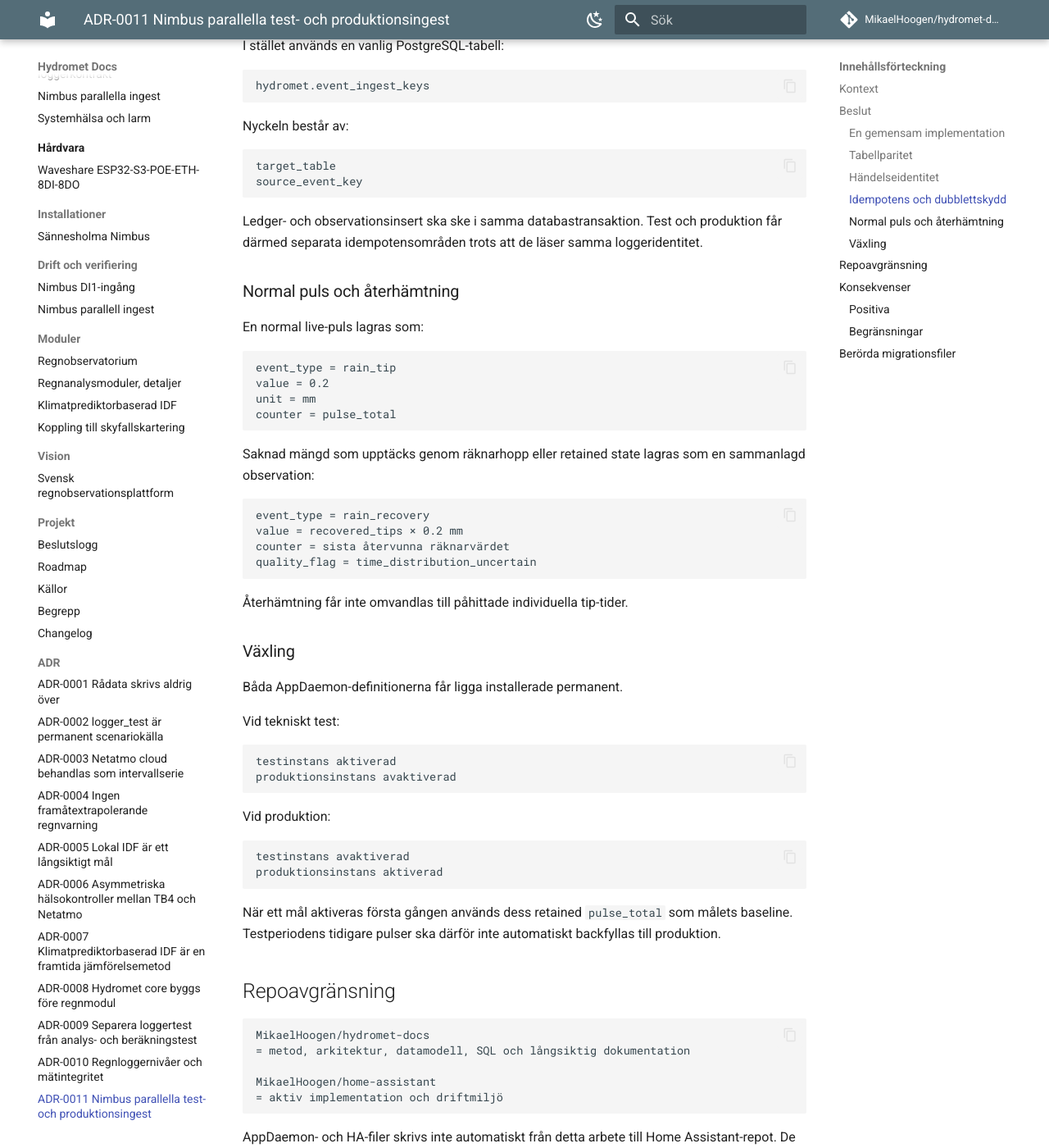
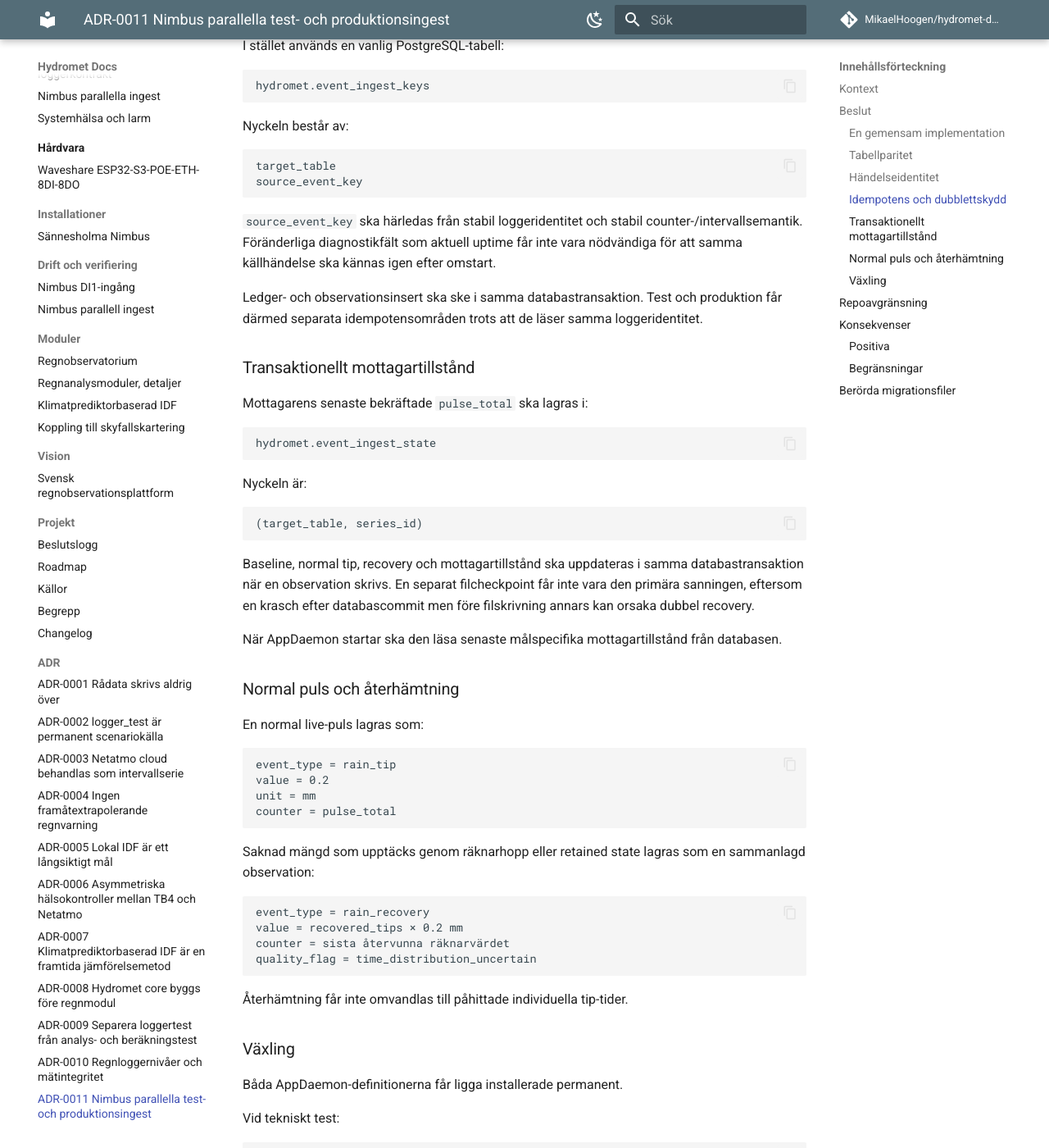
Before and after one commit to MikaelHoogen/hydromet-docs, an MkDocs documentation site: the page built from docs/adr/adr-0011-nimbus-parallel-test-production-ingest.md, in a window 1280 px wide and 1400 px high, scrolled down 2697 px. Shown: the whole window at 82% size. Built offline with MkDocs 1.6.1 and Material for MkDocs 9.7.7, drawn with Linux system fonts in a browser that asks for light colours; comment, search, counter and statistics services are not loaded; some of the changed text lies outside the part shown.

Commit message:
Lås transaktionellt mottagartillstånd i ADR-0011

````diff
--- a/docs/adr/adr-0011-nimbus-parallel-test-production-ingest.md
+++ b/docs/adr/adr-0011-nimbus-parallel-test-production-ingest.md
@@ -70,7 +70,7 @@ Utöver AppDaemon-instansens namn är den enda avsiktliga konfigurationsskillnad
 target_table
 ```
 
-Måltabellen används också internt för att härleda separata checkpoints och separata dedupliceringsområden.
+Måltabellen används internt för att separera idempotens och mottagartillstånd mellan test och produktion.
 
 ### Tabellparitet
 
@@ -121,7 +121,27 @@ target_table
 source_event_key
 ```
 
+`source_event_key` ska härledas från stabil loggeridentitet och stabil counter-/intervallsemantik. Föränderliga diagnostikfält som aktuell uptime får inte vara nödvändiga för att samma källhändelse ska kännas igen efter omstart.
+
 Ledger- och observationsinsert ska ske i samma databastransaktion. Test och produktion får därmed separata idempotensområden trots att de läser samma loggeridentitet.
+
+### Transaktionellt mottagartillstånd
+
+Mottagarens senaste bekräftade `pulse_total` ska lagras i:
+
+```text
+hydromet.event_ingest_state
+```
+
+Nyckeln är:
+
+```text
+(target_table, series_id)
+```
+
+Baseline, normal tip, recovery och mottagartillstånd ska uppdateras i samma databastransaktion när en observation skrivs. En separat filcheckpoint får inte vara den primära sanningen, eftersom en krasch efter databascommit men före filskrivning annars kan orsaka dubbel recovery.
+
+När AppDaemon startar ska den läsa senaste målspecifika mottagartillstånd från databasen.
 
 ### Normal puls och återhämtning
 
@@ -187,6 +207,7 @@ AppDaemon- och HA-filer skrivs inte automatiskt från detta arbete till Home Ass
 - test- och produktionskod kan inte glida isär utan att konfigurationspariteten bryts,
 - flera tips under samma sekund kan lagras korrekt,
 - dubbletter kan stoppas transaktionellt,
+- mottagartillstånd och observationscommit kan inte glida isär på grund av en separat filcheckpoint,
 - återhämtad mängd kan lagras utan falsk tidsprecision,
 - den äldre syntetiska testkedjan påverkas inte.
 
````
Also changed, not shown: other parts of docs/adr/adr-0011-nimbus-parallel-test-production-ingest.md (+1 -1 lines).
